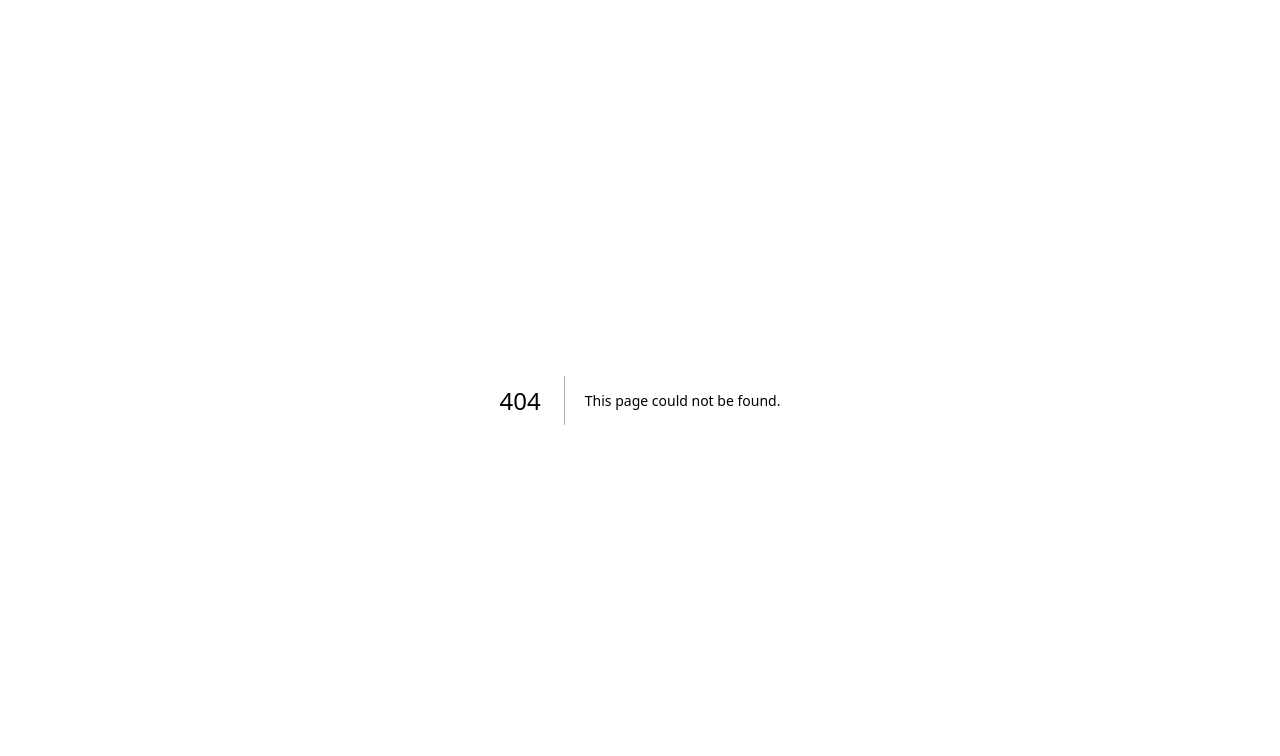
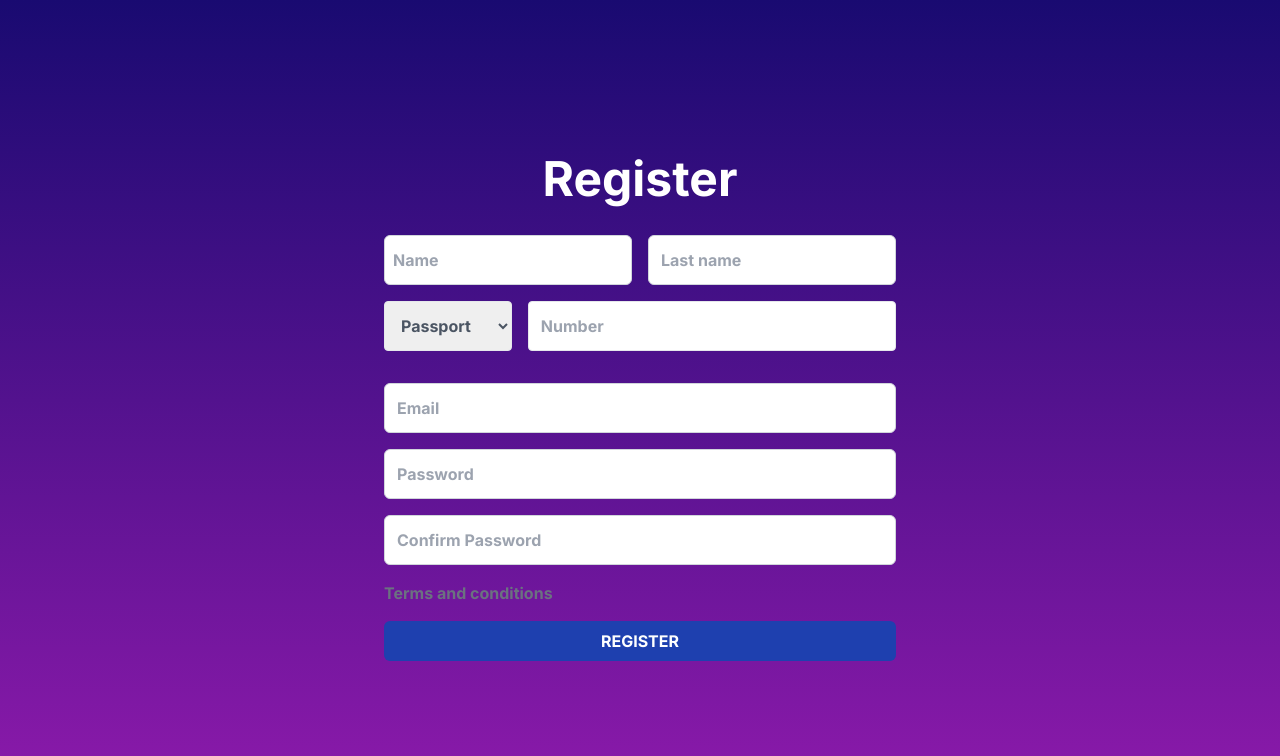
Before and after one commit to Alduk3/Querer-touR-NextJs, a Next.js app: page /auth/register in a window 1280 px wide. Before the commit this address had no page. Shown: the top 756 px of the page. Built offline with nearby package versions, Linux system fonts and the light colour scheme.

Commit message:
style register finished

```diff
--- /dev/null
+++ b/app/auth/register/page.tsx
@@ -0,0 +1,12 @@
+import RegisterForm from './registerForm';
+
+const RegisterPage = () => {
+  return (
+    <div style={{ backgroundImage: 'linear-gradient(to bottom, #190A71 0%, #8D1AAB 100%)' }} className="min-h-screen flex flex-col justify-center items-center">
+      <h1 className="text-5xl font-bold text-center text-white mt-12">Register</h1>
+      <RegisterForm />
+    </div>
+  );
+};
+
+export default RegisterPage;
--- /dev/null
+++ b/app/auth/register/registerForm.tsx
@@ -0,0 +1,62 @@
+"use client";
+import { useState } from 'react';
+import axios from 'axios';
+
+const RegisterForm = () => {
+  const [formData, setFormData] = useState({
+    name: '',
+    lastname: '',
+    id: '',
+    numberId:'',
+    email: '',
+    password: '',
+    confirmPassword: '',
+  });
+
+  const handleChange = (e: React.ChangeEvent<HTMLInputElement>) => {
+    setFormData({
+      ...formData,
+      [e.target.name]: e.target.value,
+    });
+  };
+
+  const handleSubmit = async (e: React.FormEvent<HTMLFormElement>) => {
+    e.preventDefault();
+
+    try {
+      const response = await axios.post('http://localhost:3001/users/register', formData);
+      console.log('Registro exitoso', response.data);
+      // Aquí puedes redirigir al usuario o mostrar un mensaje de éxito
+    } catch (error) {
+      console.error('Error en el registro', error);
+      // Aquí puedes mostrar un mensaje de error al usuario
+    }
+  };
+
+  return (
+
+    <div className=' flex items-center justify-center bg-gradient-to-br'>
+    <form onSubmit={handleSubmit} className="p-8 rounded-lg max-w-xl w-full space-y-4 bg-transparent font-bold">
+      <div className="grid grid-cols-2 gap-4">
+      <input type="text" name="name" value={formData.name} onChange={handleChange} placeholder="Name" className="p-2 border border-gray-300 rounded-md" required />
+      <input type="text" name="lastname" value={formData.lastname} onChange={handleChange} placeholder="Last name" className="p-3 border border-gray-300 rounded-md" required />
+      </div>
+      <div className="flex space-x-4">
+            <select className="w-1/3 mb-4 p-3 border rounded text-gray-600">
+                <option value="PP">Passport</option>
+                <option value="CE">Cédula de Extranjería</option>
+                <option value="CC">Cédula de Ciudadania</option>
+            </select>
+      <input type="text" name="numberId" value={formData.numberId} onChange={handleChange} placeholder="Number" className="block w-full mb-4 p-3 border rounded" required />
+      </div>
+      <input type="email" name="email" value={formData.email} onChange={handleChange} placeholder="Email" className="w-full p-3 border border-gray-300 rounded-md" required />
+      <input type="password" name="password" value={formData.password} onChange={handleChange} placeholder="Password" className="w-full p-3 border border-gray-300 rounded-md" required />
+      <input type="password" name="confirmPassword" value={formData.confirmPassword} onChange={handleChange} placeholder="Confirm Password" className="w-full p-3 border border-gray-300 rounded-md" required />
+      <p className="text- text-gray-500">Terms and conditions</p>
+      <button type="submit" className="w-full bg-blue-800 text-white p-2 rounded-md font-bold">REGISTER</button>
+    </form>
+    </div>
+  );
+};
+
+export default RegisterForm;
--- a/tailwind.config.ts
+++ b/tailwind.config.ts
@@ -13,6 +13,9 @@ const config: Config = {
         "gradient-conic":
           "conic-gradient(from 180deg at 50% 50%, var(--tw-gradient-stops))",
       },
+      colors: {
+        'custom-background': '#8D1AAB', // Definir un color personalizado
+      },
     },
   },
   plugins: [],
```
Also changed, not shown: package.json (+6 -5 lines), 1 other file (tests, documents, lock files or other folders).
